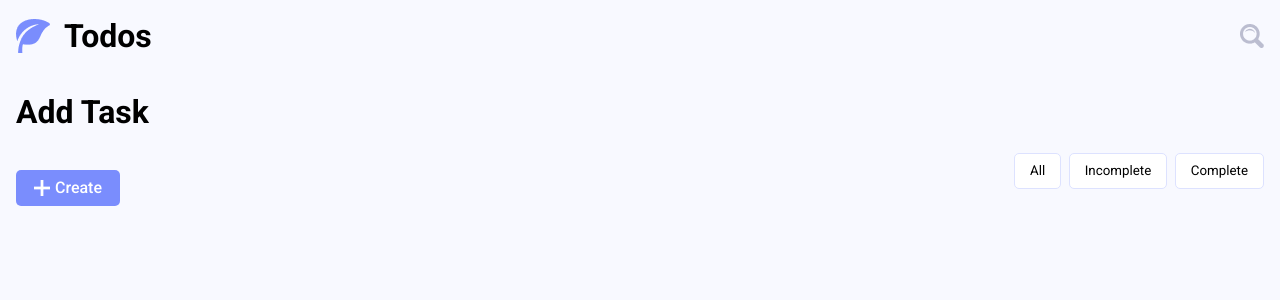
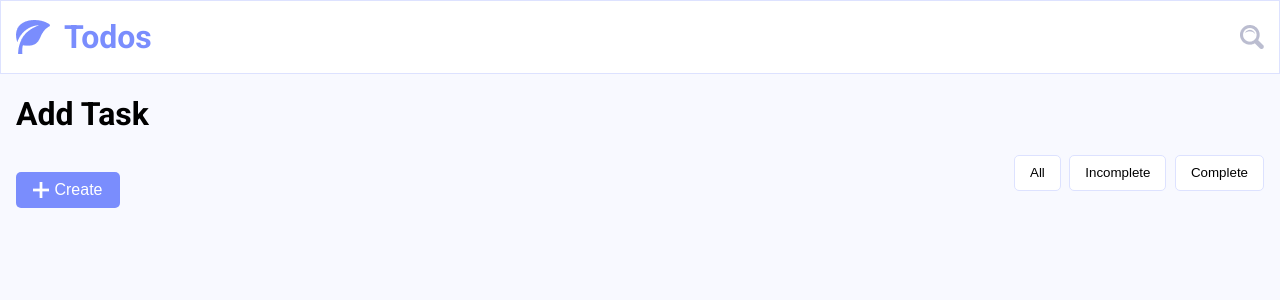
Before and after one commit to ahr-wtag/react-todo-app, a React (Create React App) app: page / in a window 1280 px wide. Shown: the top 300 px of the page. Built offline with nearby package versions, Linux system fonts and the light colour scheme.

Commit message:
(step-8) added search field

```diff
--- a/src/App.js
+++ b/src/App.js
@@ -5,7 +5,7 @@ import Navbar from "components/Shared/Navbar/index.jsx";
 import "assets/style/app.scss";
 function App() {
   return (
-    <div>
+    <div className="app">
       <Navbar />
       <Routes>
         <Route path="/" element={<Home />} />
--- a/src/assets/style/app.scss
+++ b/src/assets/style/app.scss
@@ -1,7 +1,7 @@
 @import url("https://fonts.googleapis.com/css2?family=Roboto:ital,wght@0,100;0,300;0,400;0,500;0,700;0,900;1,100;1,300;1,400;1,500;1,700;1,900&display=swap");
 @import "assets/style/color.scss";
 
-* {
+body {
   font-family: "Roboto", sans-serif;
   background-color: $light-purple;
 }
--- a/src/components/Shared/Navbar/index.jsx
+++ b/src/components/Shared/Navbar/index.jsx
@@ -1,7 +1,8 @@
-import React from "react";
+import React, { useState } from "react";
 import style from "components/Shared/Navbar/index.module.scss";
 import { LOGO, LOGO_ALT, ICON_SEARCH, SEARCH_ALT } from "utils/constant";
 const Navbar = () => {
+  const [searchBarVisible, setSearchBarVisible] = useState(false);
   return (
     <div className={style.container}>
       <div className={style.navbar}>
@@ -9,7 +10,14 @@ const Navbar = () => {
           <img src={LOGO} alt={LOGO_ALT} />
           <h1 className={style.title}>Todos</h1>
         </div>
-        <img src={ICON_SEARCH} alt={SEARCH_ALT} />
+        <div className={style.searchBar}>
+          {searchBarVisible && <input className={style.searchField}></input>}
+          <img
+            onClick={() => setSearchBarVisible(!searchBarVisible)}
+            src={ICON_SEARCH}
+            alt={SEARCH_ALT}
+          />
+        </div>
       </div>
     </div>
   );
--- a/src/components/Shared/Navbar/index.module.scss
+++ b/src/components/Shared/Navbar/index.module.scss
@@ -1,8 +1,12 @@
+@import "assets/style/color.scss";
+
 .container {
-  margin: auto;
-  max-width: 78rem;
+  background-color: $white;
+  border: 0.063rem solid $light-periwinkle;
 
   .navbar {
+    max-width: 78rem;
+    margin: auto;
     display: flex;
     justify-content: space-between;
     align-items: center;
@@ -15,6 +19,23 @@
 
       .title {
         padding-left: 0.875rem;
+        color: $lavender-blue;
+      }
+    }
+
+    .searchBar {
+      display: flex;
+      justify-content: center;
+      align-items: center;
+      .searchField {
+        width: 32.375rem;
+        height: 2.25rem;
+        border: 0.188rem solid $light-blue;
+        background-color: $white;
+        border-radius: 0.313rem;
+        margin-right: 1.063rem;
+        width: 500;
+        font-size: 1rem;
       }
     }
   }
```
